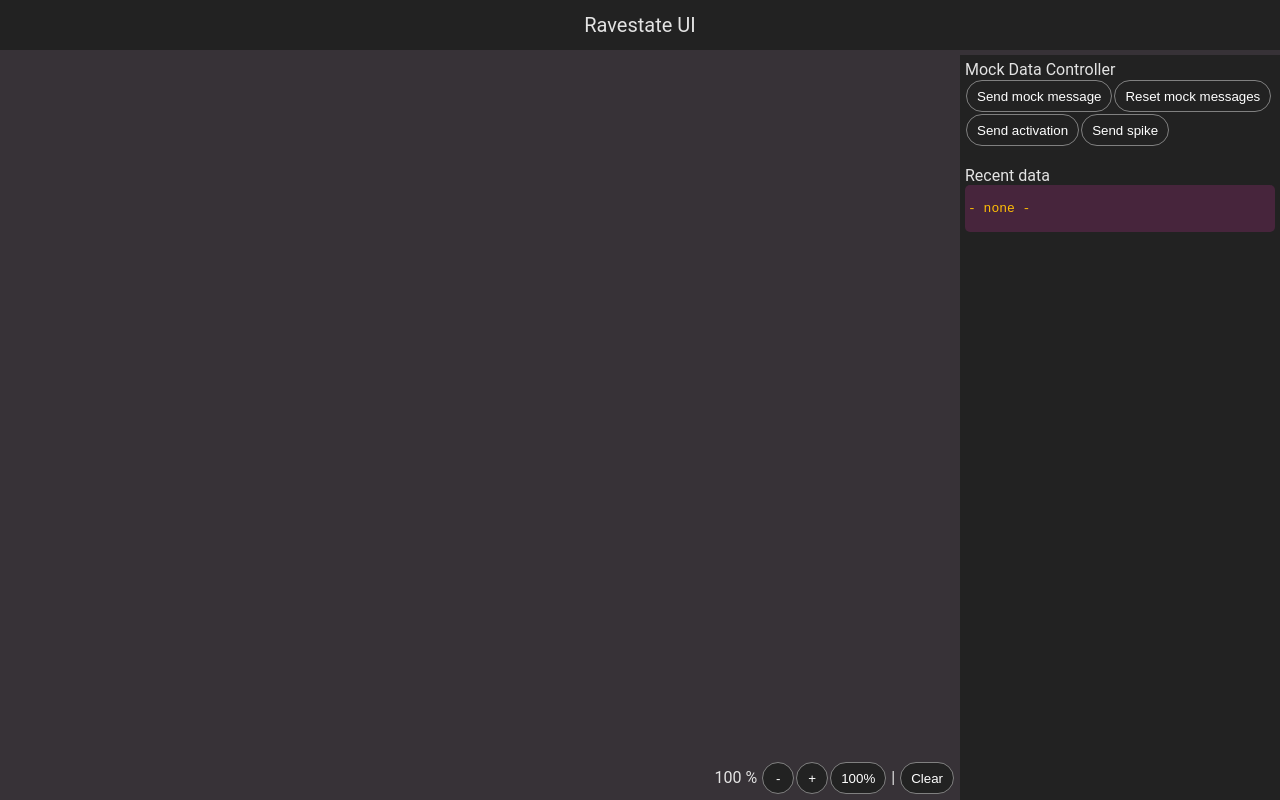
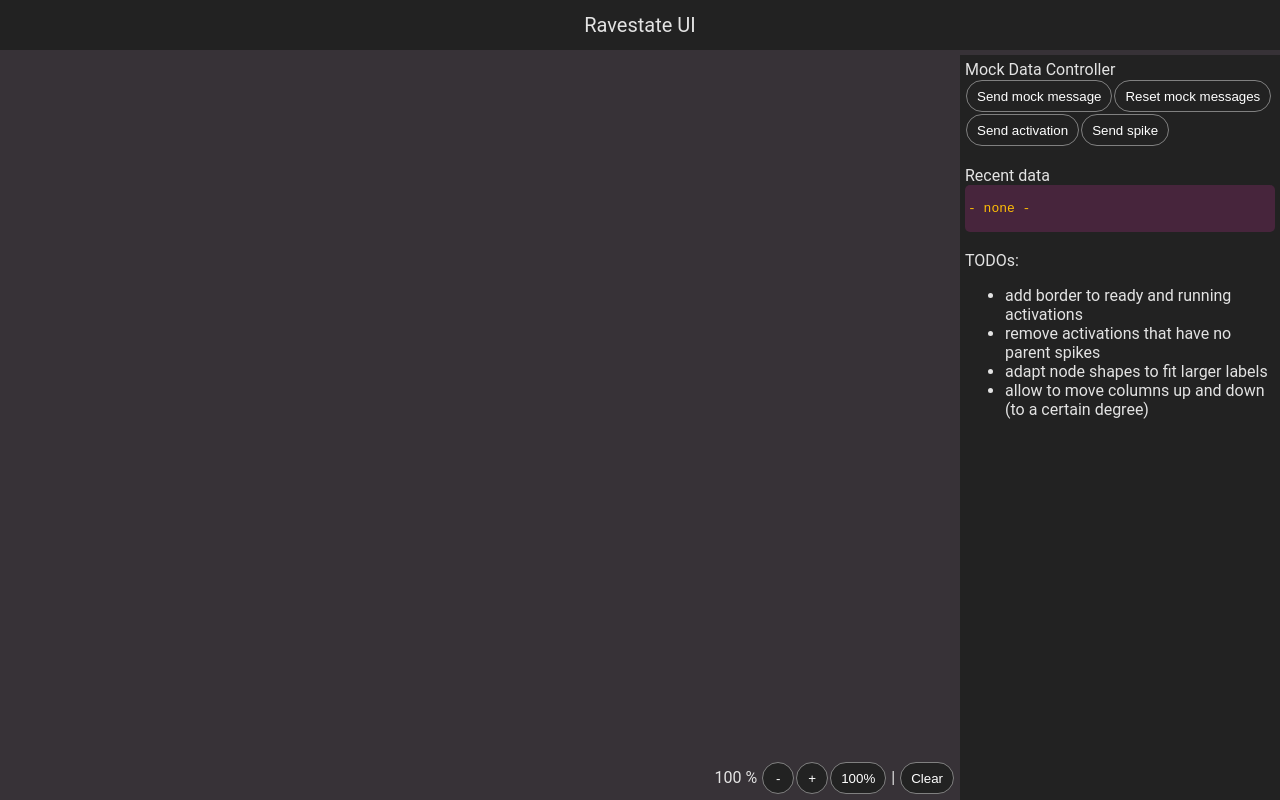
Before and after one commit to Roboy/ravestate, an Angular app in the folder modules/ravestate_ui_new/: page / in a window 1280 px wide. Built offline with nearby package versions, Linux system fonts and the light colour scheme.

Commit message:
fix overflow styles, added todos

```diff
--- a/modules/ravestate_ui_new/src/app/app.component.scss
+++ b/modules/ravestate_ui_new/src/app/app.component.scss
@@ -34,4 +34,5 @@ $header-height: 50px;
   grid-area: side;
   padding: 5px;
   border-top: 5px solid #373237;
+  overflow-y: auto;
 }
--- a/modules/ravestate_ui_new/src/app/app.component.ts
+++ b/modules/ravestate_ui_new/src/app/app.component.ts
@@ -8,16 +8,25 @@ import { Component } from '@angular/core';
                 Ravestate UI
             </div>
             <div class="main">
-                <!-- <svg-experiments class="graph-area"></svg-experiments> -->
                 <app-activation-spike-graph class="graph-area"></app-activation-spike-graph>
             </div>
             <div class="side">
                 <app-mock-data-controller></app-mock-data-controller>
+                <br>
+                <div>
+                    TODOs:
+                    <ul>
+                        <li>add border to ready and running activations</li>
+                        <li>remove activations that have no parent spikes</li>
+                        <li>adapt node shapes to fit larger labels</li>
+                        <li>allow to move columns up and down (to a certain degree)</li>
+                    </ul>
+                </div>
+
             </div>
         </div>
     `,
     styleUrls: ['./app.component.scss']
 })
 export class AppComponent {
-    title = 'ravestate-ui';
 }
```
